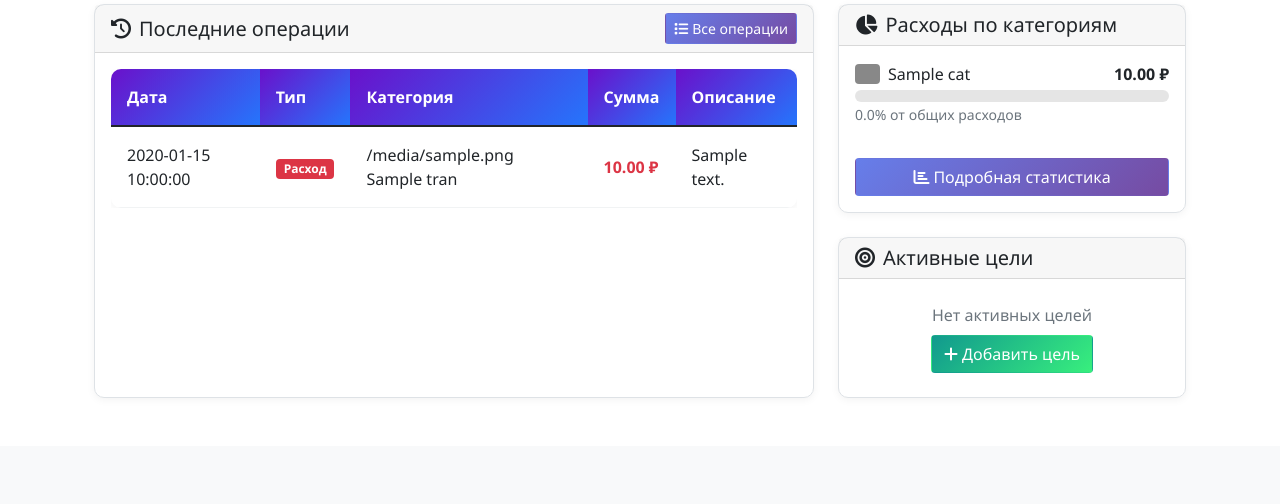
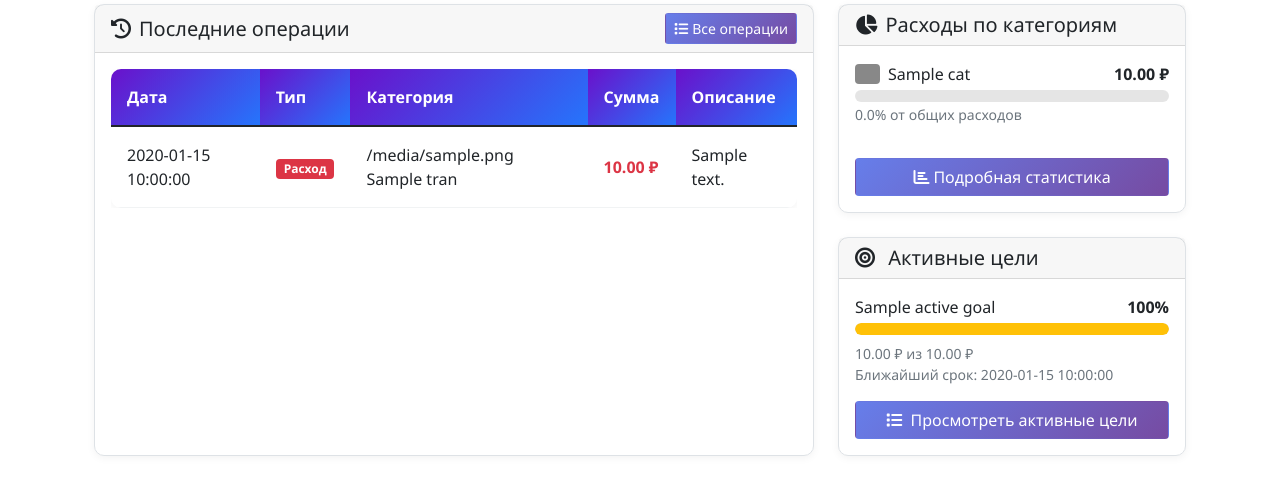
Before and after one commit to Alexander6996/home-budget, a Flask app: template templates/index.html in a window 1280 px wide. Shown: the part 858-1362 px from the top of the page. Before the commit the page ends 1256 px from the top, so only its background shows below. Run offline with Flask 3, Linux system fonts and the light colour scheme; the template is opened without the code that fills it: most values are stand-ins (such as "Sample title", 1, 10 or a date in 2020).

Commit message:
справлены активные цели на главной

```diff
--- a/templates/index.html
+++ b/templates/index.html
@@ -318,63 +318,119 @@
             </div>
 
             <!-- Цели накопления -->
+
             <div class="card">
+
                 <div class="card-header">
-                    <h5 class="mb-0"><i class="fas fa-bullseye me-2"></i>Активные цели</h5>
+                    <h5 class="mb-0">
+                        <i class="fas fa-bullseye me-2"></i>
+                        Активные цели
+                    </h5>
                 </div>
+
                 <div class="card-body">
-                    {% set active_goals = goals|selectattr('current_amount', 'lt', goals|map(attribute='target_amount')|list|first) %}
-                    {% set has_active_goals = false %}
 
-                    {% for goal in goals %}
-                        {% set current_amount = goal.current_amount|float %}
-                        {% set target_amount = goal.target_amount|float %}
-                        {% set percentage = (current_amount / target_amount * 100) if target_amount > 0 else 0 %}
-                        {% if percentage < 100 %}
-                            {% set has_active_goals = true %}
-                        {% endif %}
-                    {% endfor %}
+                    {% if active_goal %}
 
-                    {% if has_active_goals %}
-                        {% for goal in goals %}
-                            {% set current_amount = goal.current_amount|float %}
-                            {% set target_amount = goal.target_amount|float %}
-                            {% set percentage = (current_amount / target_amount * 100) if target_amount > 0 else 0 %}
+                        {% set current_amount = active_goal.current_amount|float %}
+                        {% set target_amount = active_goal.target_amount|float %}
+                        {% set percentage =
+                        (current_amount / target_amount * 100)
+                        if target_amount > 0 else 0 %}
 
-                            {% if percentage < 100 %}
-                            <div class="mb-3">
-                                <div class="d-flex justify-content-between mb-1">
-                                    <span>{{ goal.name }}</span>
-                                    <span class="fw-bold">{{ "%.0f"|format(percentage) }}%</span>
+                        <div class="mb-3">
+
+                            <div class="d-flex justify-content-between mb-1">
+
+                                <span>
+                                    {{ active_goal.name }}
+                                </span>
+
+                                <strong>
+                                    {{ "%.0f"|format(percentage) }}%
+                                </strong>
+
+                            </div>
+
+
+                            <div class="progress progress-modern">
+
+                                <div
+                                    class="progress-bar
+                                    {% if percentage >= 70 %}
+                                        bg-warning
+                                    {% elif percentage >= 30 %}
+                                        bg-primary
+                                    {% else %}
+                                        bg-info
+                                    {% endif %}"
+
+                                    style="width: {{ percentage }}%;">
+
                                 </div>
-                                <div class="progress progress-modern">
-                                    <div
-                                        class="progress-bar {% if percentage >= 70 %}bg-warning{% elif percentage >= 30 %}bg-primary{% else %}bg-info{% endif %}"
-                                        role="progressbar"
-                                        style="width: {{ percentage }}%;"
-                                    ></div>
-                                </div>
-                                <small class="text-muted d-block">
-                                    {{ "%.2f"|format(current_amount) }} ₽ из {{ "%.2f"|format(target_amount) }} ₽
-                                    {% if goal.deadline %}
-                                    <br>До: {{ goal.deadline }}
-                                    {% endif %}
-                                </small>
+
                             </div>
-                            {% endif %}
-                        {% endfor %}
-                        <a href="{{ url_for('view_goals') }}" class="btn btn-modern-success w-100 mt-2">
-                            <i class="fas fa-plus me-1"></i>Управлять целями
+
+
+                            <small class="text-muted d-block mt-2">
+
+                                {{ "%.2f"|format(current_amount) }}
+                                ₽ из
+                                {{ "%.2f"|format(target_amount) }}
+                                ₽
+
+                                {% if active_goal.deadline %}
+
+                                    <br>
+
+                                    Ближайший срок:
+
+                                    {{ active_goal.deadline }}
+
+                                {% endif %}
+
+                            </small>
+
+                        </div>
+
+
+                        <a
+                            href="{{ url_for('view_goals') }}"
+                            class="btn btn-modern-primary w-100">
+
+                            <i class="fas fa-list me-1"></i>
+
+                            Просмотреть активные цели
+
                         </a>
+
                     {% else %}
-                    <div class="text-center py-2">
-                        <p class="text-muted mb-2">Нет активных целей</p>
-                        <a href="{{ url_for('view_goals') }}" class="btn btn-modern-success">
-                            <i class="fas fa-plus me-1"></i>Добавить цель
-                        </a>
-                    </div>
+
+                        <div class="text-center py-2">
+
+                            <p class="text-muted mb-2">
+
+                                Нет активных целей
+
+                            </p>
+
+
+                            <a
+                                href="{{ url_for('view_goals') }}"
+                                class="btn btn-modern-success">
+
+                                <i class="fas fa-plus me-1"></i>
+
+                                Добавить цель
+
+                            </a>
+
+                        </div>
+
                     {% endif %}
+
                 </div>
+
             </div>
         </div>
     </div>
```
Also changed, not shown: routes/main_routes.py (+12 -5 lines), budget.db.
